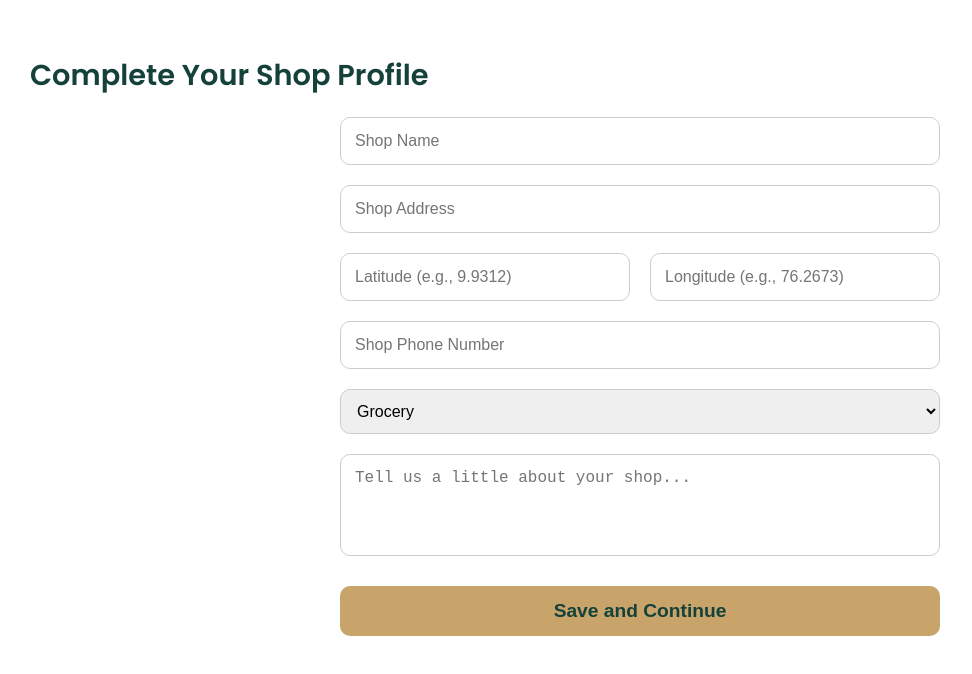
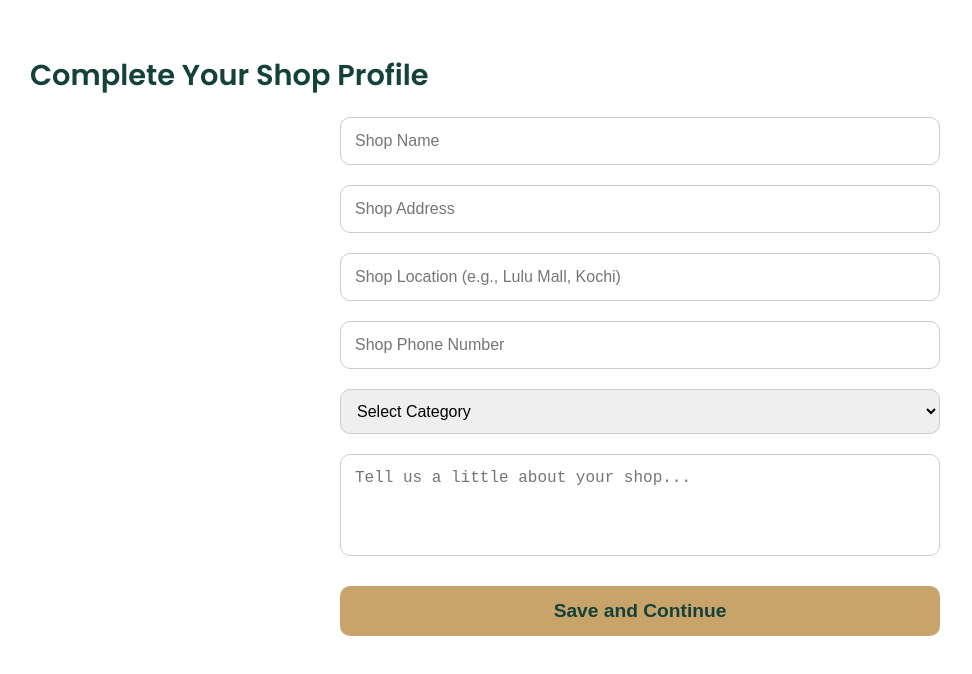
Before and after one commit to Mariya-004/AroundU, a React (Create React App) app in the folder frontend/: page /shopkeeper-setup-profile in a window 1280 px wide. Shown: the top 674 px of the page, without its empty margins (0-972 px from the left). Built offline with nearby package versions, Linux system fonts and the light colour scheme.

Commit message:
modified setprofile with location

```diff
--- a/frontend/src/pages/loginscreen.jsx
+++ b/frontend/src/pages/loginscreen.jsx
@@ -78,7 +78,7 @@ export default function LoginScreen() {
           />
         </div>
         <nav style={{ display: 'flex', alignItems: 'center', gap: 32 }}>
-          <a href="#" style={{ color: '#222', textDecoration: 'none', fontWeight: 500 }}>Home</a>
+          <a href="#" style={{ color: '#222', textDecoration: 'none', fontWeight: 500 }} onClick={e => { e.preventDefault(); navigate('/'); }}>Home</a>
           {/* <a href="#" style={{ color: '#222', textDecoration: 'none', fontWeight: 500 }}>Contact</a> */}
           <button
             style={{
--- a/frontend/src/pages/shopkeepersetprofile.jsx
+++ b/frontend/src/pages/shopkeepersetprofile.jsx
@@ -4,16 +4,13 @@ export default function ShopkeeperProfileSetup() {
   const [formData, setFormData] = useState({
     shopName: "",
     shopAddress: "",
-    // --- CHANGE 1: Separate fields for latitude and longitude ---
-    latitude: "",
-    longitude: "",
+    shopLocation: "", // now a place name like "Lulu Mall, Kochi"
     shopPhoneNumber: "",
-    shopCategory: "Grocery",
+    shopCategory: "",
     shopDescription: "",
   });
 
   const [message, setMessage] = useState("");
-  const [loading, setLoading] = useState(false); // Added for better UX
 
   const handleChange = (e) => {
     const { name, value } = e.target;
@@ -23,32 +20,16 @@ export default function ShopkeeperProfileSetup() {
   const handleSubmit = async (e) => {
     e.preventDefault();
     setMessage("");
-    setLoading(true);
-
-    // --- CHANGE 2: Construct the correct shopLocation object ---
-    const submissionData = {
-      ...formData,
-      shopLocation: {
-        type: "Point",
-        // Note: Coordinates must be numbers, and in [longitude, latitude] order
-        coordinates: [parseFloat(formData.longitude), parseFloat(formData.latitude)],
-      },
-    };
-    // Remove the separate lat/lng fields from the final submission
-    delete submissionData.latitude;
-    delete submissionData.longitude;
-
 
     try {
       const token = localStorage.getItem("token");
-      // --- CHANGE 3: Use the full, correct API endpoint URL ---
       const res = await fetch("https://asia-south1-aroundu-473113.cloudfunctions.net/shop-profile", {
         method: "POST",
         headers: {
           "Content-Type": "application/json",
           Authorization: `Bearer ${token}`,
         },
-        body: JSON.stringify(submissionData), // Send the formatted data
+        body: JSON.stringify(formData),
       });
 
       const data = await res.json();
@@ -58,9 +39,7 @@ export default function ShopkeeperProfileSetup() {
         setMessage(data.msg);
       }
     } catch (err) {
-      setMessage("A server error occurred. Please try again.");
-    } finally {
-      setLoading(false);
+      setMessage("Server error");
     }
   };
 
@@ -69,29 +48,71 @@ export default function ShopkeeperProfileSetup() {
       <h2 style={{ fontSize: "1.8rem", marginBottom: "20px" }}>Complete Your Shop Profile</h2>
 
       <form onSubmit={handleSubmit} style={{ maxWidth: "600px", margin: "0 auto", display: "flex", flexDirection: "column", gap: "20px" }}>
-        {/* Fields for shopName, shopAddress, etc. remain the same... */}
-        <input type="text" name="shopName" placeholder="Shop Name" value={formData.shopName} onChange={handleChange} required style={inputStyle} />
-        <input type="text" name="shopAddress" placeholder="Shop Address" value={formData.shopAddress} onChange={handleChange} required style={inputStyle} />
+        <input
+          type="text"
+          name="shopName"
+          placeholder="Shop Name"
+          value={formData.shopName}
+          onChange={handleChange}
+          required
+          style={inputStyle}
+        />
+        <input
+          type="text"
+          name="shopAddress"
+          placeholder="Shop Address"
+          value={formData.shopAddress}
+          onChange={handleChange}
+          required
+          style={inputStyle}
+        />
+        <input
+          type="text"
+          name="shopLocation"
+          placeholder="Shop Location (e.g., Lulu Mall, Kochi)"
+          value={formData.shopLocation}
+          onChange={handleChange}
+          required
+          style={inputStyle}
+        />
+        <input
+          type="text"
+          name="shopPhoneNumber"
+          placeholder="Shop Phone Number"
+          value={formData.shopPhoneNumber}
+          onChange={handleChange}
+          required
+          style={inputStyle}
+        />
+        <select
+  name="shopCategory"
+  value={formData.shopCategory}
+  onChange={handleChange}
+  required
+  style={{ ...inputStyle, padding: "12px" }}
+>
+  <option value="">Select Category</option>
+  <option value="Grocery">Grocery</option>
+  <option value="Electronics">Electronics</option>
+  <option value="Clothing">Clothing</option>
+  <option value="Pharmacy">Pharmacy</option>
+  <option value="Bakery">Bakery</option>
+  <option value="Stationery">Stationery</option>
+  <option value="Salon">Salon</option>
+</select>
+        <textarea
+          name="shopDescription"
+          placeholder="Tell us a little about your shop..."
+          value={formData.shopDescription}
+          onChange={handleChange}
+          rows={4}
+          style={{ ...inputStyle, resize: "none" }}
+        />
 
-        {/* --- CHANGE 4: Updated inputs for location --- */}
-        <div style={{ display: "flex", gap: "20px" }}>
-            <input type="number" step="any" name="latitude" placeholder="Latitude (e.g., 9.9312)" value={formData.latitude} onChange={handleChange} required style={{...inputStyle, width: "100%"}} />
-            <input type="number" step="any" name="longitude" placeholder="Longitude (e.g., 76.2673)" value={formData.longitude} onChange={handleChange} required style={{...inputStyle, width: "100%"}}/>
-        </div>
+        {message && <p style={{ color: message.includes("successfully") ? "green" : "red" }}>{message}</p>}
 
-        <input type="text" name="shopPhoneNumber" placeholder="Shop Phone Number" value={formData.shopPhoneNumber} onChange={handleChange} required style={inputStyle} />
-        <select name="shopCategory" value={formData.shopCategory} onChange={handleChange} style={{ ...inputStyle, padding: "12px" }}>
-          <option value="Grocery">Grocery</option>
-          <option value="Electronics">Electronics</option>
-          <option value="Clothing">Clothing</option>
-          <option value="Pharmacy">Pharmacy</option>
-        </select>
-        <textarea name="shopDescription" placeholder="Tell us a little about your shop..." value={formData.shopDescription} onChange={handleChange} rows={4} style={{ ...inputStyle, resize: "none" }} />
-
-        {message && <p style={{ color: message.includes("successfully") ? "green" : "red", textAlign: "center" }}>{message}</p>}
-
-        <button type="submit" disabled={loading} style={submitBtnStyle}>
-          {loading ? "Saving..." : "Save and Continue"}
+        <button type="submit" style={submitBtnStyle}>
+          Save and Continue
         </button>
       </form>
     </div>
@@ -103,7 +124,6 @@ const inputStyle = {
   fontSize: "1rem",
   borderRadius: "10px",
   border: "1px solid #ccc",
-  outline: "none"
 };
 
 const submitBtnStyle = {
@@ -116,5 +136,4 @@ const submitBtnStyle = {
   cursor: "pointer",
   border: "none",
   marginTop: "10px",
-  opacity: "1"
 };
```
